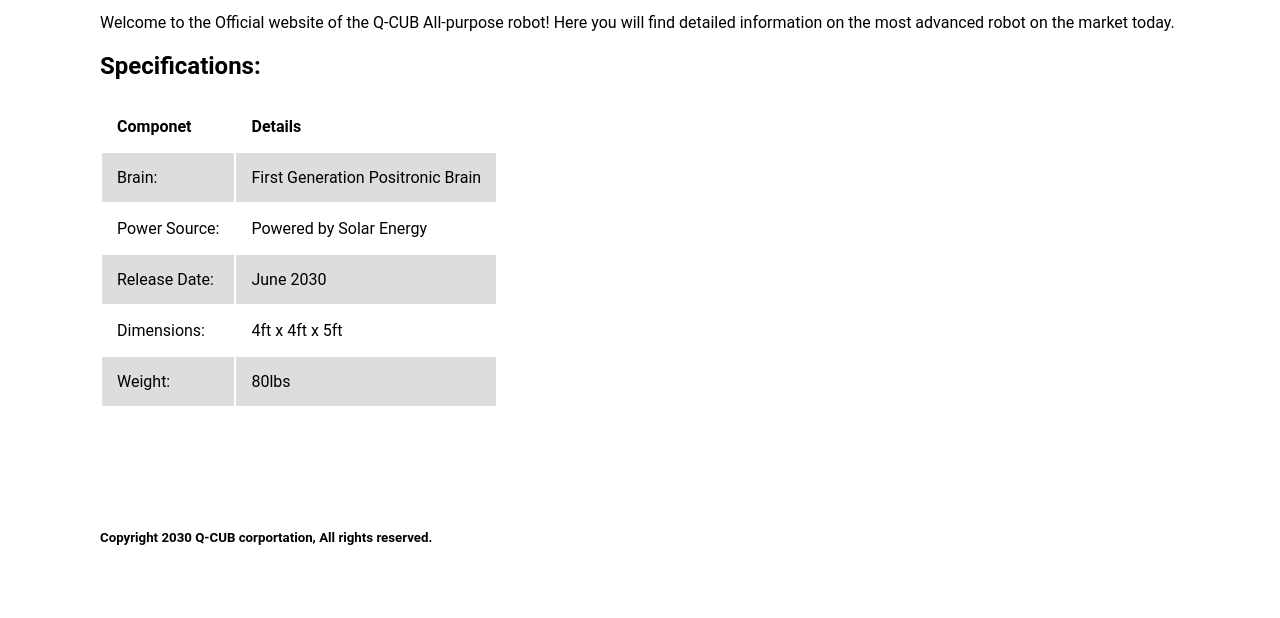
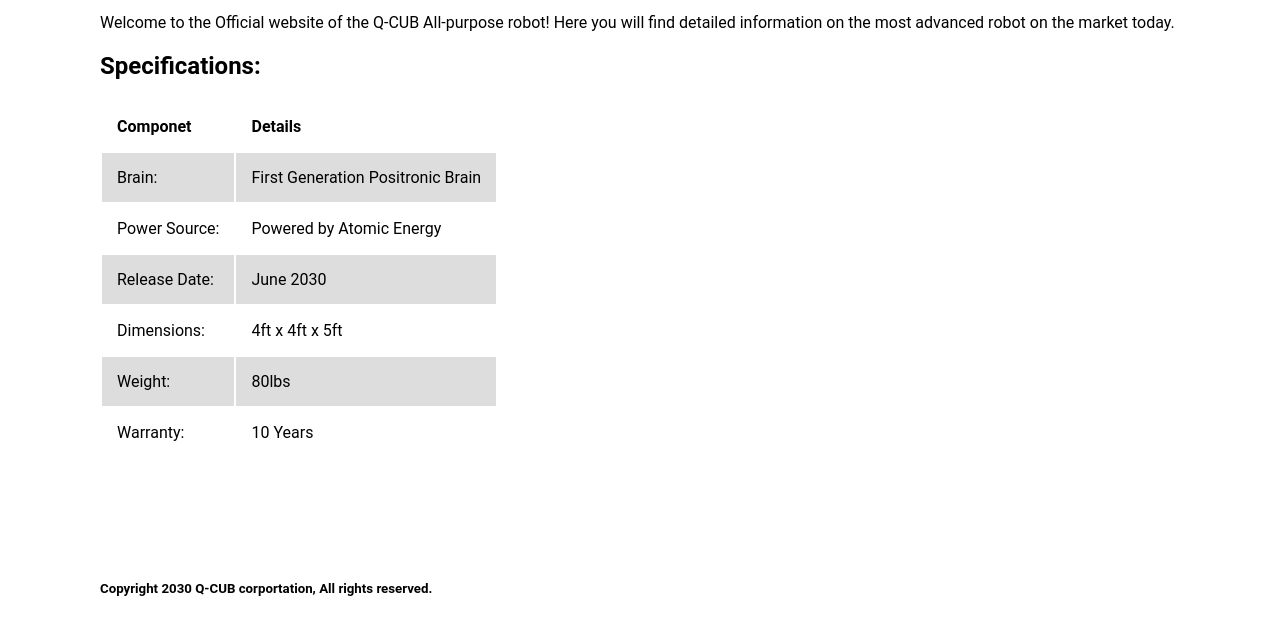
Before and after one commit to kotto1701/kotto1701.github.io, a plain HTML site: page index.html in a window 1280 px wide. Shown: the part 505-1123 px from the top of the page. Before the commit the page ends 1072 px from the top, so only its background shows below. Drawn offline with Linux system fonts and the light colour scheme.

Commit message:
minor text changes
v4

```diff
--- a/index.html
+++ b/index.html
@@ -32,7 +32,7 @@
                 </tr>
                 <tr>
                     <td>Power Source: </td>
-                    <td>Powered by Solar Energy</td>
+                    <td>Powered by Atomic Energy</td>
                 </tr>
                 <tr>
                     <td>Release Date: </td>
@@ -46,6 +46,9 @@
                     <td>Weight: </td>
                     <td>80lbs</td>
                 </tr>
+				<tr>
+					<td>Warranty: </td>
+					<td> 10 Years</td>
             </table>
         </div2>
 	</body>
```
